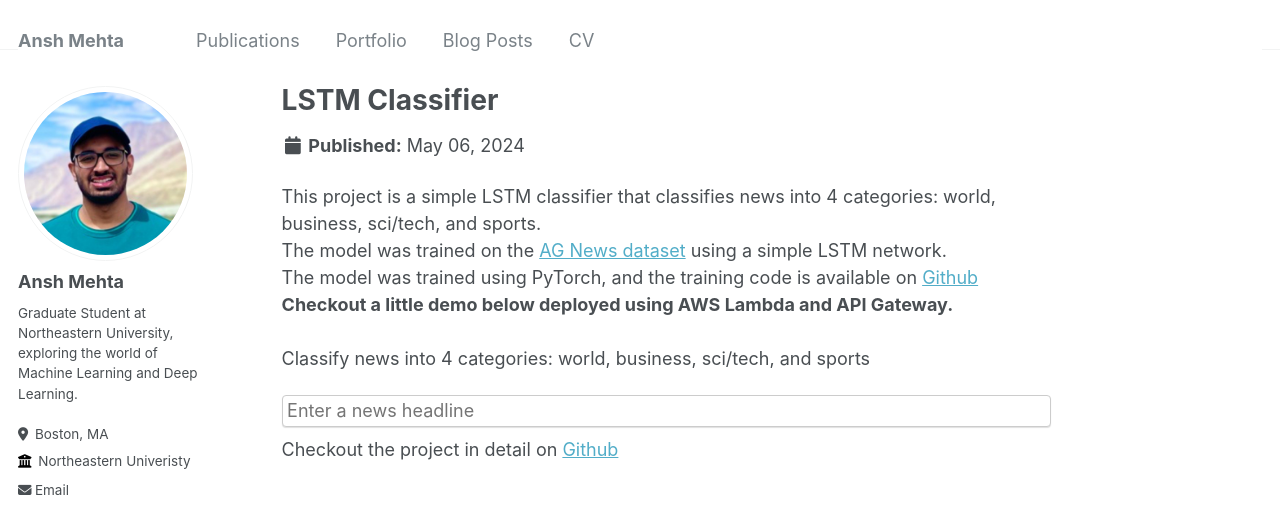
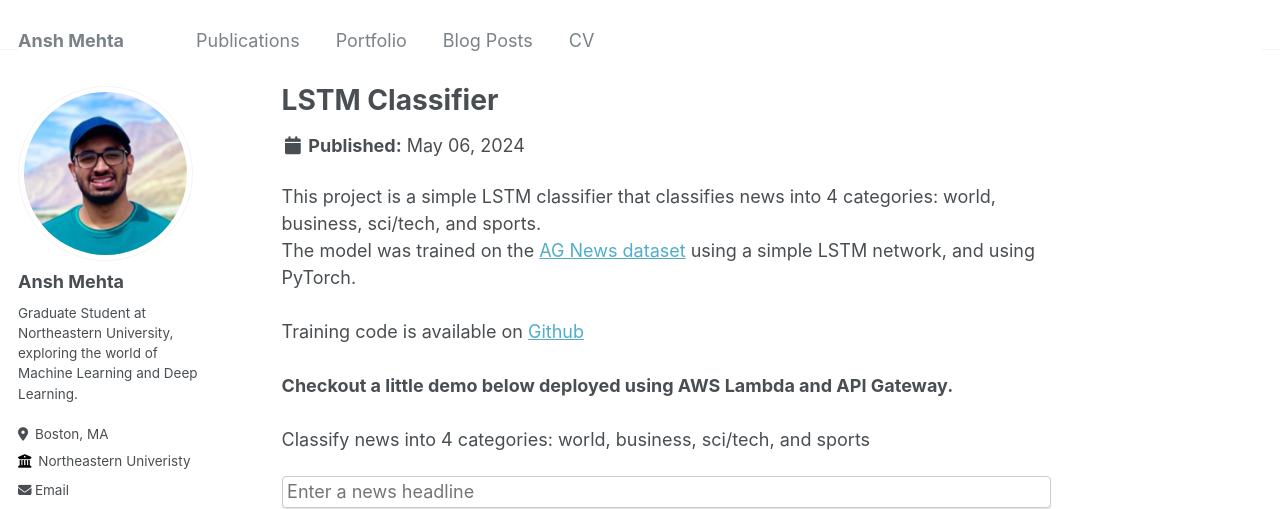
Before and after one commit to anshmehtamm/anshmehtamm.github.io, a Jekyll site: the page built from _portfolio/portfolio-2.html, in a window 1280 px wide and 1167 px high, cut to the strip 0-509 px from the top of the window. Built offline with Jekyll 4.4.1, drawn with Linux system fonts in a browser that asks for light colours; some web fonts are replaced.

```diff
--- a/_portfolio/portfolio-2.html
+++ b/_portfolio/portfolio-2.html
@@ -5,9 +5,9 @@ collection: portfolio
 ---
 
 This project is a simple LSTM classifier that classifies news into 4 categories: world, business, sci/tech, and sports.
-<br> The model was trained on the <a href="https://www.kaggle.com/amananandrai/ag-news-classification-dataset"> AG News dataset</a> using a simple LSTM network.
-<br>The model was trained using PyTorch, and the training code is available on <a href="github.com/anshmehtamm/news_category_classifier">Github</a>
-<br>
+<br> The model was trained on the <a href="https://www.kaggle.com/amananandrai/ag-news-classification-dataset"> AG News dataset</a> using a simple LSTM network,
+and using PyTorch.<br><br>Training code is available on <a href="github.com/anshmehtamm/news_category_classifier">Github</a>
+<br><br>
 <b>Checkout a little demo below deployed using AWS Lambda and API Gateway.</b>
 <br><br>
 <div>
```
